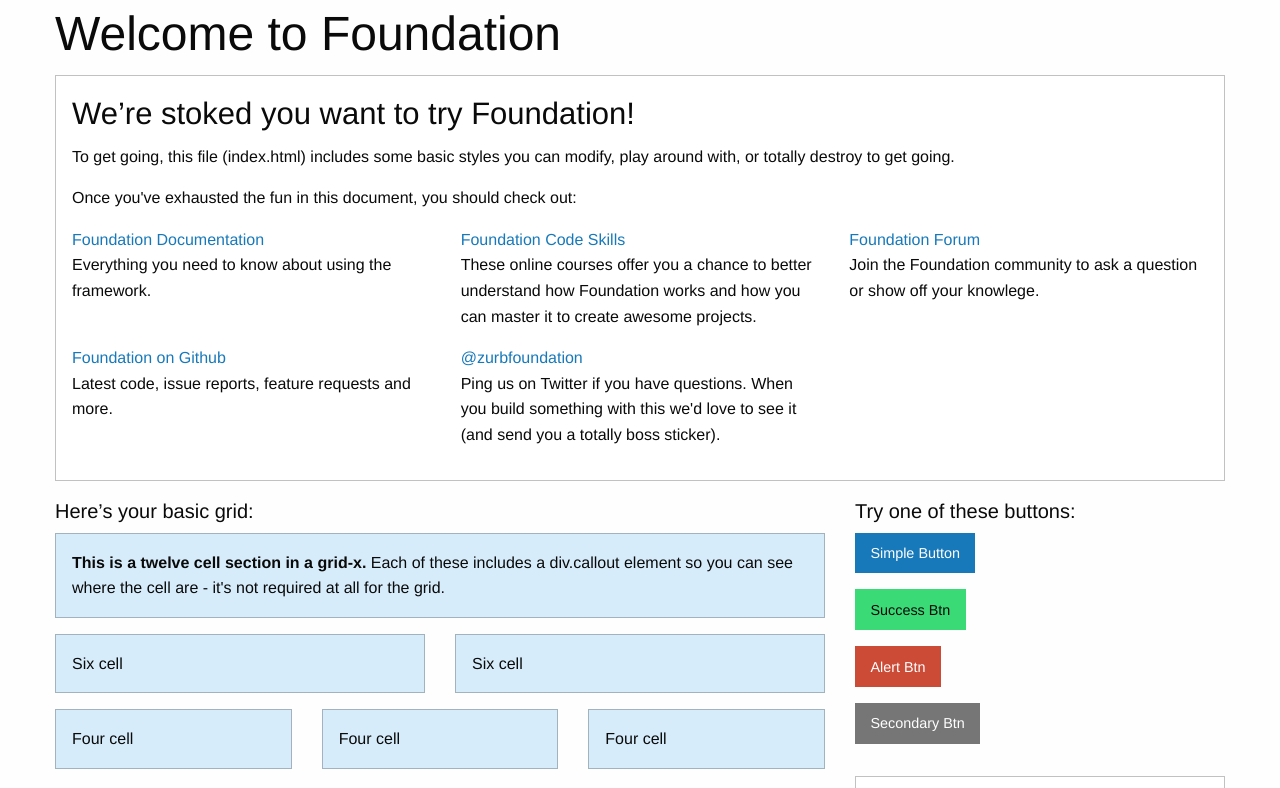
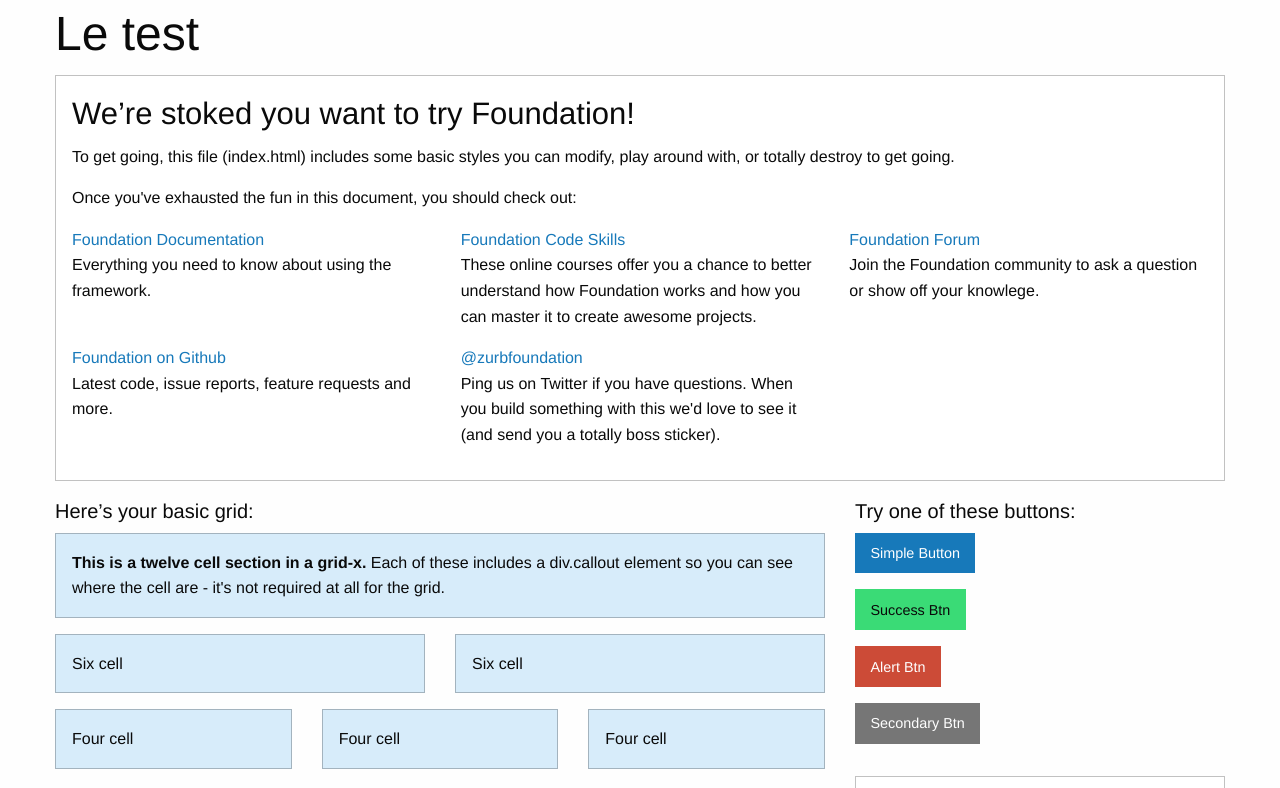
Before and after one commit to pedroleumjelly/pedroleumjelly.github.io, a plain HTML site: page index.html in a window 1280 px wide. Shown: the top 788 px of the page. Drawn offline with Linux system fonts and the light colour scheme.

Commit message:
Live URL test

```diff
--- a/index.html
+++ b/index.html
@@ -12,7 +12,7 @@
     <div class="grid-container">
       <div class="grid-x grid-padding-x">
         <div class="large-12 cell">
-          <h1>Welcome to Foundation</h1>
+          <h1>Le test</h1>
         </div>
       </div>
 
```
